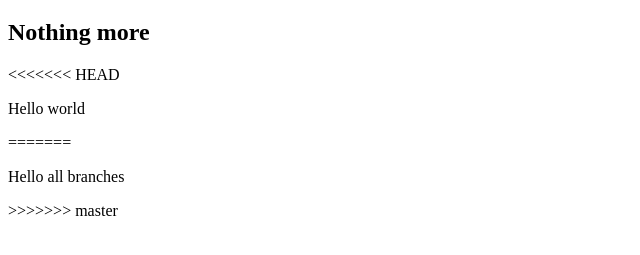
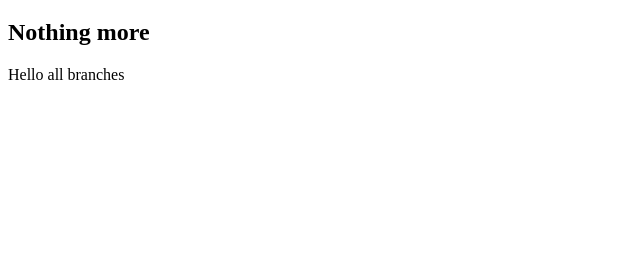
Before and after one commit to wayytoogood/demo-repository2, a plain HTML site: page index.html in a window 1280 px wide. Shown: the part 61-316 px from the top of the page, without its empty margins (0-640 px from the left). Drawn offline with Linux system fonts and the light colour scheme.

Commit message:
updated with master

```diff
--- a/index.html
+++ b/index.html
@@ -8,10 +8,6 @@
   <body>
     <h1>Testing branch</h1>
     <h2>Nothing more</h2>
-<<<<<<< HEAD
-    <p>Hello world</p>
-=======
     <p>Hello all branches</p>
->>>>>>> master
   </body>
 </html>
```
